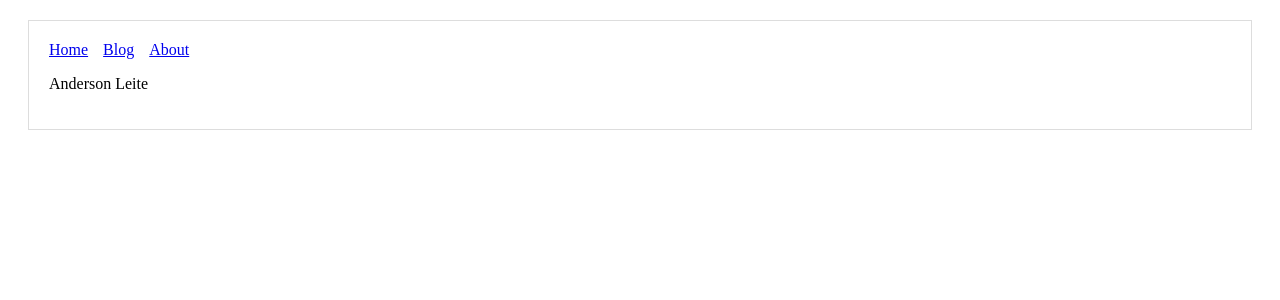
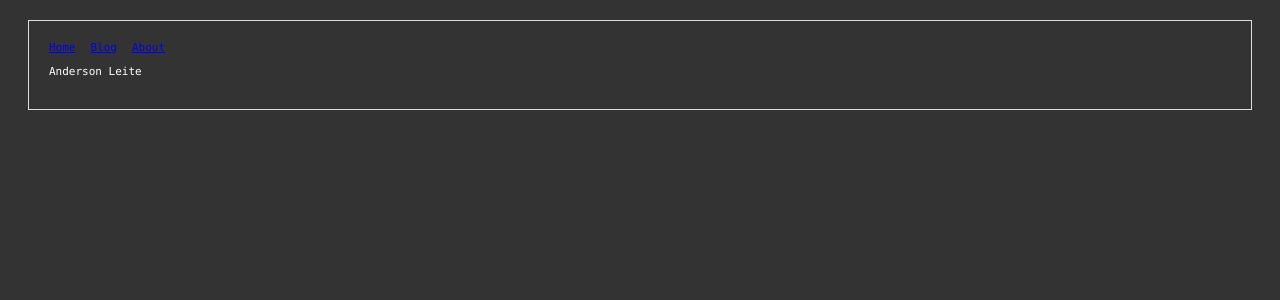
Before and after one commit to andersonleite/andersonleite.github.com, a Next.js app: page / in a window 1280 px wide. Shown: the top 300 px of the page. Built offline with nearby package versions, Linux system fonts and the light colour scheme.

Commit message:
Start the machine.

```diff
--- a/components/Layout.js
+++ b/components/Layout.js
@@ -1,4 +1,5 @@
 import Header from './Header'
+import Head from 'next/head'
 
 const layoutStyle = {
   margin: 20,
@@ -7,9 +8,22 @@ const layoutStyle = {
 }
 
 const Layout = props => (
-  <div style={layoutStyle}>
-    <Header />
-    {props.children}
+  <div>
+    <Head>
+      <meta name="viewport" content="width=device-width, initial-scale=1" />
+      <meta charSet="utf-8" />
+    </Head>
+    <style jsx global>{`
+      body {
+        background: #343334;
+        font: 11px menlo;
+        color: #fff;
+      }
+    `}</style>
+    <div style={layoutStyle}>
+      <Header />
+      {props.children}
+    </div>
   </div>
 )
 
--- a/package.json
+++ b/package.json
@@ -7,7 +7,7 @@
     "example": "examples"
   },
   "scripts": {
-    "dev": "node server.js",
+    "dev": "next -p 7777",
     "build": "next build",
     "start": "NODE_ENV=production node server.js",
     "now-build": "next build"
--- a/server.js
+++ b/server.js
@@ -4,6 +4,7 @@ const next = require('next')
 const dev = process.env.NODE_ENV !== 'production'
 const app = next({ dev })
 const handle = app.getRequestHandler()
+const port = 3003
 
 app
   .prepare()
@@ -20,9 +21,10 @@ app
       return handle(req, res)
     })
 
-    server.listen(3000, err => {
+
+    server.listen(port, err => {
       if (err) throw err
-      console.log('> Ready on http://localhost:3000')
+      console.log(`> Ready on http://localhost:${port}`)
     })
   })
   .catch(ex => {
```
Also changed, not shown: 1 other file (tests, documents, lock files or other folders).
